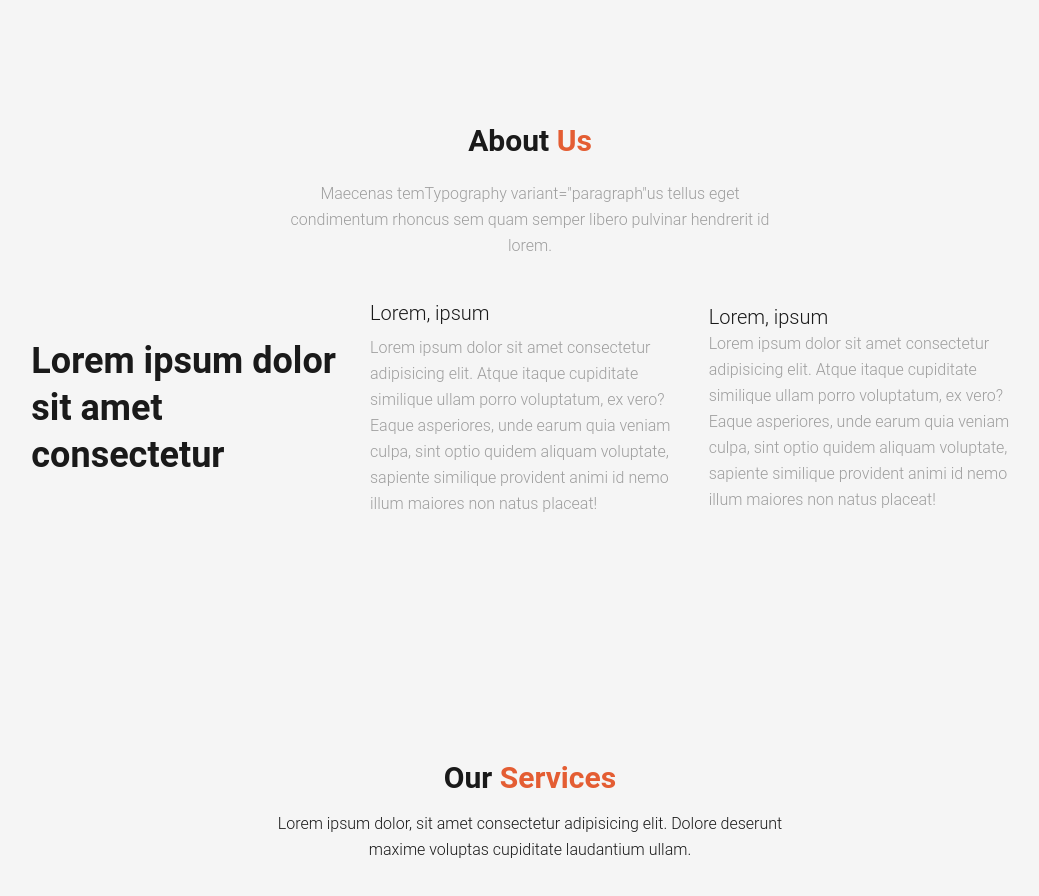
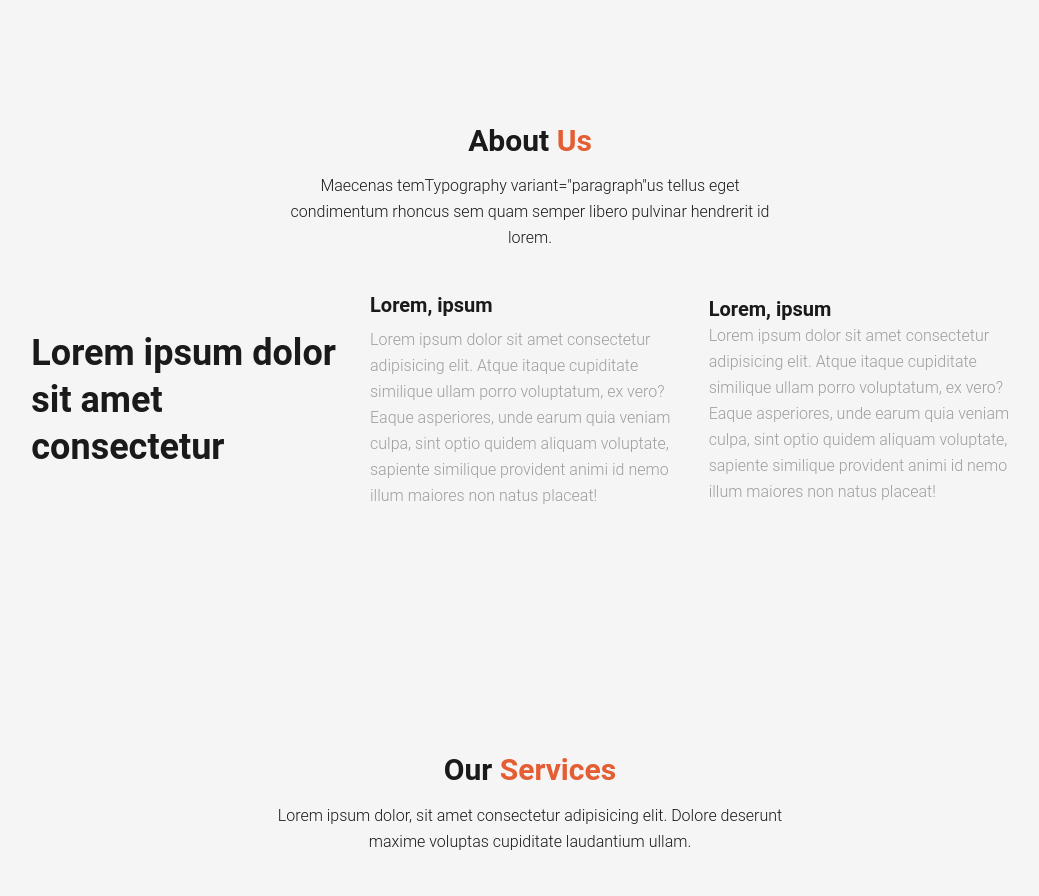
Before and after one commit to fiquell/deoxa, a Next.js app: page / in a window 1280 px wide. Shown: the part 840-1736 px from the top of the page, without its empty margins (110-1149 px from the left). Built offline with nearby package versions, Linux system fonts and the light colour scheme.

Commit message:
already enchange about section

```diff
--- a/src/components/About.tsx
+++ b/src/components/About.tsx
@@ -7,20 +7,20 @@ export default function About() {
       <div className="pt-12">
         <div className="flex flex-col gap-10 py-28 px-10 ">
           <div className="flex flex-col items-center justify-center">
-            <Typography variant="h3" className="pb-5">
+            <Typography variant="h3" className="mb-3">
               About <span className="text-primary">Us</span>
             </Typography>
-            <Typography variant="paragraph" className="lg:w-1/2 text-gray-500 text-center">
+            <Typography variant="paragraph" className="lg:w-1/2 text-center">
               Maecenas temTypography variant="paragraph"us tellus eget condimentum rhoncus sem quam semper
               libero pulvinar hendrerit id lorem.
             </Typography>
           </div>
-          <div className="container grid lg:grid-cols-3 place-items-center grid-cols-1 gap-5">
+          <div className="container grid md:grid-cols-3 lg:grid-cols-3 place-items-center grid-cols-1 gap-5">
             <div className="flex w-80 flex-col text-3xl">
               <Typography variant="h2">Lorem ipsum dolor sit amet consectetur</Typography>
             </div>
             <div className="flex w-80 flex-col">
-              <Typography variant="paragraph" className="text-xl mb-2">Lorem, ipsum </Typography>
+              <Typography variant="h5" className="text-xl mb-2">Lorem, ipsum </Typography>
               <Typography variant="paragraph" className="text-gray-500">
                 Lorem ipsum dolor sit amet consectetur adipisicing elit. Atque
                 itaque cupiditate similique ullam porro voluptatum, ex vero?
@@ -30,7 +30,7 @@ export default function About() {
               </Typography>
             </div>{" "}
             <div className="flex w-80 flex-col">
-              <Typography variant="paragraph" className="text-xl">Lorem, ipsum</Typography>
+              <Typography variant="h5" className="text-xl">Lorem, ipsum</Typography>
               <Typography variant="paragraph" className="text-gray-500">
                 Lorem ipsum dolor sit amet consectetur adipisicing elit. Atque
                 itaque cupiditate similique ullam porro voluptatum, ex vero?
```
